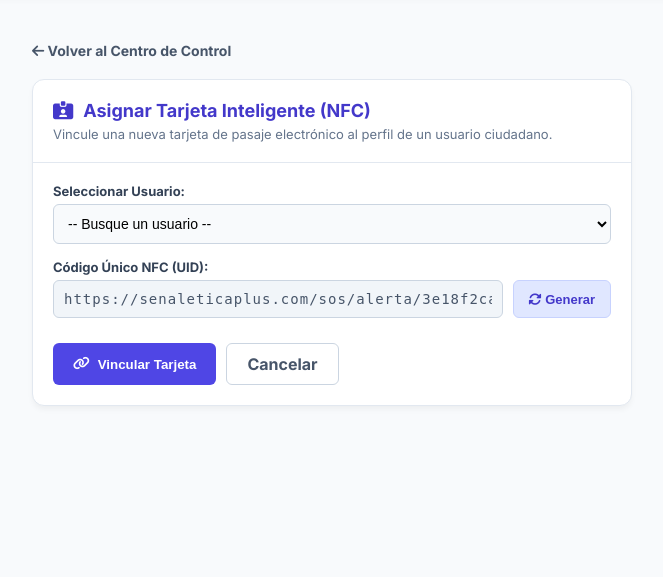
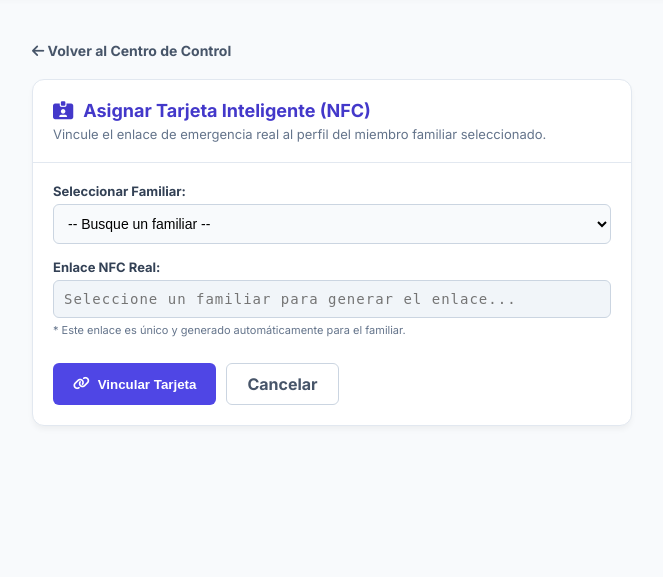
Before and after one commit to siratop/proyecto-senaletica, a Django app: page /usuarios/nfc/asignar/ in a window 1280 px wide. Shown: the part 114-691 px from the top of the page, without its empty margins (308-971 px from the left). Run offline with Django 5.2, Linux system fonts and the light colour scheme; the visitor is signed in with stand-in values (Sample User, id 1); data comes from the database, SQL or seed files in the repository; data that the repository does not hold is empty.

Commit message:
mejoras de html de nfc

```diff
--- a/usuarios/templates/usuarios/asignar_nfc.html
+++ b/usuarios/templates/usuarios/asignar_nfc.html
@@ -1,6 +1,6 @@
 {% extends 'base.html' %}
+
 {% block content %}
-
 <div style="max-width: 600px; margin: 0 auto;">
 
     <a href="{% url 'panel_admin_amigable' %}" style="display: inline-block; margin-bottom: 20px; color: #475569; text-decoration: none; font-weight: bold; font-size: 14px; transition: 0.2s;">
@@ -13,7 +13,7 @@
                 <i class="fa-solid fa-id-card-clip"></i> Asignar Tarjeta Inteligente (NFC)
             </h2>
             <p style="margin: 5px 0 0 0; color: #64748b; font-size: 13px;">
-                Vincule una nueva tarjeta de pasaje electrónico al perfil de un usuario ciudadano.
+                Vincule el enlace de emergencia real al perfil del miembro familiar seleccionado.
             </p>
         </div>
 
@@ -22,24 +22,23 @@
                 {% csrf_token %}
 
                 <div style="margin-bottom: 15px;">
-                    <label style="display: block; font-size: 13px; font-weight: bold; color: #334155; margin-bottom: 5px;">Seleccionar Usuario:</label>
-                    <select name="usuario_id" required style="width: 100%; padding: 10px; border-radius: 6px; border: 1px solid #cbd5e1; outline: none; background: #f8fafc; font-size: 14px;">
-                        <option value="">-- Busque un usuario --</option>
-                        {% for usuario in usuarios %}
-                            <option value="{{ usuario.id }}">{{ usuario.username }} - {{ usuario.first_name }} {{ usuario.last_name }}</option>
+                    <label style="display: block; font-size: 13px; font-weight: bold; color: #334155; margin-bottom: 5px;">Seleccionar Familiar:</label>
+                    <select name="usuario_id" id="select-usuario" class="form-control" onchange="actualizarEnlaceNFC()" required style="width: 100%; padding: 10px; border-radius: 6px; border: 1px solid #cbd5e1; outline: none; background: #f8fafc; font-size: 14px;">
+                        <option value="">-- Busque un familiar --</option>
+                        {% for dep in dependientes %}
+                            <option value="{{ dep.tutor.id }}" data-enlace="https://senaletica-plus.fit/usuarios/sos/alerta/{{ dep.token_nfc }}/">
+                                {{ dep.nombre_completo }} (Tutor: {{ dep.tutor.username }})
+                            </option>
                         {% endfor %}
                     </select>
                 </div>
 
                 <div style="margin-bottom: 25px;">
-                    <label style="display: block; font-size: 13px; font-weight: bold; color: #334155; margin-bottom: 5px;">Código Único NFC (UID):</label>
+                    <label style="display: block; font-size: 13px; font-weight: bold; color: #334155; margin-bottom: 5px;">Enlace NFC Real:</label>
                     <div style="display: flex; gap: 10px;">
-                        <input type="text" id="uid-nfc" name="codigo_nfc" readonly required placeholder="Presione Generar..." style="flex-grow: 1; padding: 10px; border-radius: 6px; border: 1px solid #cbd5e1; outline: none; background: #f1f5f9; font-size: 14px; font-family: monospace; color: #475569; letter-spacing: 1px;">
-
-                        <button type="button" onclick="generarCodigoNFC()" style="background: #e0e7ff; color: #4338ca; border: 1px solid #c7d2fe; padding: 0 15px; border-radius: 6px; font-weight: bold; cursor: pointer; transition: 0.2s; font-size: 13px;">
-                            <i class="fa-solid fa-rotate"></i> Generar
-                        </button>
+                        <input type="text" id="uid-nfc" name="codigo_nfc" readonly required placeholder="Seleccione un familiar para generar el enlace..." style="flex-grow: 1; padding: 10px; border-radius: 6px; border: 1px solid #cbd5e1; outline: none; background: #f1f5f9; font-size: 14px; font-family: monospace; color: #0d9488; letter-spacing: 1px;">
                     </div>
+                    <small style="color: #64748b; font-size: 11px;">* Este enlace es único y generado automáticamente para el familiar.</small>
                 </div>
 
                 <div style="display: flex; gap: 10px;">
@@ -56,25 +55,14 @@
 </div>
 
 <script>
-    function generarCodigoNFC() {
-        // 1. Generamos un Token UUID v4 aleatorio y seguro
-        let tokenUnico = 'xxxxxxxx-xxxx-4xxx-yxxx-xxxxxxxxxxxx'.replace(/[xy]/g, function(c) {
-            var r = Math.random() * 16 | 0, v = c == 'x' ? r : (r & 0x3 | 0x8);
-            return v.toString(16);
-        });
+    function actualizarEnlaceNFC() {
+        let select = document.getElementById('select-usuario');
+        let opcionSeleccionada = select.options[select.selectedIndex];
+        let enlaceReal = opcionSeleccionada.getAttribute('data-enlace');
 
-        // 2. Construimos la URL completa que se grabará en el NFC
-        // Nota: En producción cambiarías "midominio.com" por tu dominio real
-        let urlSOS = `https://senaleticaplus.com/sos/alerta/${tokenUnico}`;
-
-        // 3. Lo mostramos en el input para que el admin lo copie y lo vincule
-        document.getElementById('uid-nfc').value = urlSOS;
+        // Ponemos el enlace real en el campo de texto
+        document.getElementById('uid-nfc').value = enlaceReal || "";
     }
-
-    // Generar automáticamente al cargar
-    document.addEventListener("DOMContentLoaded", function() {
-        generarCodigoNFC();
-    });
 </script>
 
 {% endblock %}
--- a/usuarios/views.py
+++ b/usuarios/views.py
@@ -161,8 +161,9 @@ def edicion_avanzada_usuarios(request):
 @staff_member_required
 def asignar_nfc(request):
     """Vista para el formulario de vinculación de tarjetas NFC"""
-    usuarios = User.objects.all()
-    return render(request, 'usuarios/asignar_nfc.html', {'usuarios': usuarios})
+
+    dependientes = Dependiente.objects.all().select_related('tutor')
+    return render(request, 'usuarios/asignar_nfc.html', {'dependientes': dependientes})
 
 @staff_member_required
 def auditoria_nfc(request):
```
